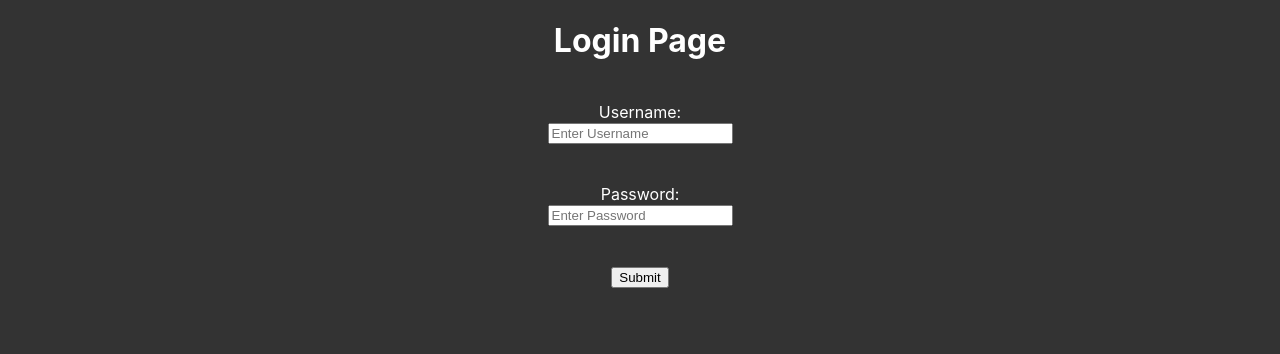
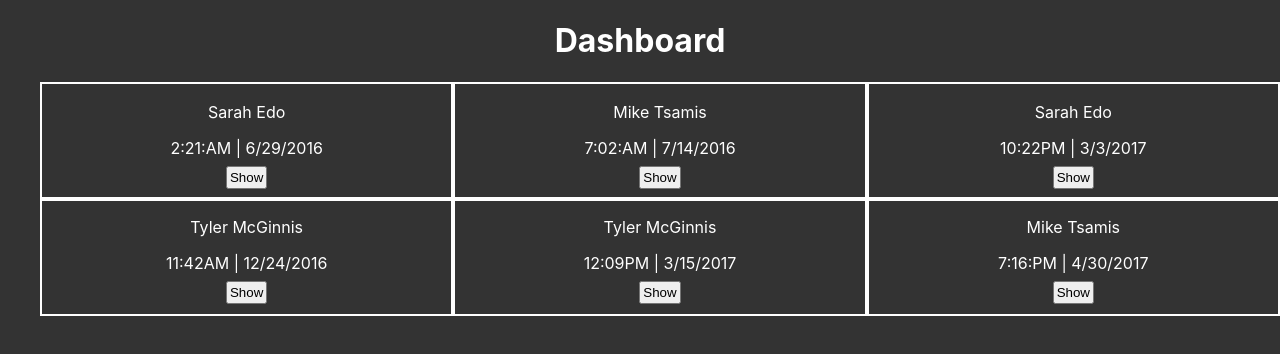
Before and after one commit to djbrownbear/better-bake, a React (Create React App) app: page / in a window 1280 px wide. Shown: the top 354 px of the page. Built offline with nearby package versions, Linux system fonts and the light colour scheme.

Commit message:
feat: start dashboard

```diff
--- a/src/assets/css/index.css
+++ b/src/assets/css/index.css
@@ -5,6 +5,7 @@ html {
 
 body {
   margin: 0;
+  padding: 0;
   font-family: -apple-system, BlinkMacSystemFont, 'Segoe UI', 'Roboto', 'Oxygen',
     'Ubuntu', 'Cantarell', 'Fira Sans', 'Droid Sans', 'Helvetica Neue',
     sans-serif;
@@ -15,6 +16,10 @@ body {
 code {
   font-family: source-code-pro, Menlo, Monaco, Consolas, 'Courier New',
     monospace;
+}
+
+li {
+  list-style: none;
 }
 
 .login-form {
@@ -30,3 +35,58 @@ code {
   margin: 0;
   padding: 20px 0 ;
 }
+
+.poll-wrapper {
+  display: flex;
+  margin: auto;
+  padding: 0;
+  border: 2px solid #fff;
+  justify-content: center;
+  align-items: center;
+  height: 100%;
+}
+
+.polls-flex {
+  display: flex;
+  flex-wrap: wrap;
+}
+
+.poll-item {
+  flex: 1 1 auto;
+  width: 33%;
+}
+
+.polls {
+  margin: 0;
+  padding: 0;
+  display: flex;
+  flex-direction: column;
+  justify-content: center;
+  align-items: center;
+  width: 100%;
+}
+
+.show-poll {
+  margin: 8px 0;
+  padding: 2px;
+}
+
+.poll-header{
+  display: flex;
+  justify-content: space-evenly;
+  align-items: center;
+}
+
+.poll-info {
+  margin: 0;
+  padding: 0;
+  display: flex;
+}
+
+.poll-option {
+  padding: 4px;
+  width: 50%;
+  flex: 1 1 auto;
+  border: 1px solid #fff;
+  border-radius: 8px;
+}
--- a/src/components/App.js
+++ b/src/components/App.js
@@ -2,6 +2,8 @@ import React from 'react';
 import '../assets/css/App.css';
 import LoginPage from './LoginPage';
 import Dashboard from './Dashboard';
+import Poll from './Poll';
+import PollPage from './PollPage';
 import { useEffect } from "react";
 import { handleInitialData } from '../actions/shared';
 import { connect } from 'react-redux';
@@ -14,7 +16,7 @@ const App = (props) => {
 
   return (
     <div className="App">
-      { props.loading === true ? null : <LoginPage /> }
+      { props.loading === true ? null : <Dashboard /> }
     </div>
   );
 }
--- a/src/components/Dashboard.js
+++ b/src/components/Dashboard.js
@@ -1,18 +1,21 @@
 import { connect } from "react-redux";
+import Poll from "./Poll";
 
 const Dashboard = (props) => {
   console.log(props);
 
   return (
   <div>
-    <h3>Dashboard</h3>
-    <ul>
-      {props.pollIds.map((id) => (
-        <li key={id}>
-          <div>Poll ID: {id}</div>
-        </li>
-      ))}
-    </ul>
+    <h1>Dashboard</h1>
+    <div>
+      <ul className="polls-flex">
+        {props.pollIds.map((id) => (
+          <li key={id} className="poll-item">
+            <Poll id={id} />
+          </li>
+        ))}
+      </ul>
+    </div>
   </div>
   );
 };
--- a/src/components/LoginPage.js
+++ b/src/components/LoginPage.js
@@ -12,10 +12,10 @@ const LoginPage = (props) => {
   const handleChange = (e) => {
     // console.log(e.target.value);
     if (e.target.name === "pwd") {
-      let passwordRef = e.target.value;
+      passwordRef.current = e.target.value;
       return passwordRef;
     } else if (e.target.name ==="username") {
-      let usernameRef = e.target.value;
+      usernameRef.current = e.target.value;
       return usernameRef;
     } else {
       return;
--- a/src/components/Poll.js
+++ b/src/components/Poll.js
@@ -1,10 +1,39 @@
 import { connect } from "react-redux";
+import { formatPoll, formatDate } from "../utils/helpers";
 
 const Poll = (props) => {
+
+  console.log(props)
+
+  const toPoll = (e, id) => {
+    e.preventDefault();
+    console.log("Poll is: ", id)
+    // TODO: add navigation to poll
+  }
+
+  if (props.poll === null) {
+    return <p>This poll does not exist</p>;
+  }
+
+  const {
+    avatar,
+    id,
+    name,
+    timestamp,
+  } = props.poll
+
   return (
-    <div>
-      <h3>Poll</h3>
-      <h2>Would you rather...</h2>
+    <div className="poll-wrapper">
+      <div className="polls">
+        <p>{ name }</p>
+        <span>{ formatDate(timestamp) }</span>
+        <button
+          className="show-poll"
+          onClick={(e) => toPoll(e, id) }
+        >
+          Show
+        </button>
+      </div>
     </div>
   )
 };
@@ -14,9 +43,10 @@ const mapStateToProps = ({ authedUser, users, polls }, {id}) => {
 
   return {
     authedUser,
-    poll,
-  }
-
-}
+    poll: poll
+      ? formatPoll(poll, users[poll.author], authedUser)
+      : null,
+  };
+};
 
 export default connect(mapStateToProps)(Poll);
--- a/src/components/PollPage.js
+++ b/src/components/PollPage.js
@@ -0,0 +1,52 @@
+import { connect } from "react-redux";
+import { formatPoll, formatDate } from "../utils/helpers";
+
+const PollPage = (props) => {
+
+  console.log(props)
+
+  if (props.poll === null) {
+    return <p>This poll does not exist</p>;
+  }
+
+  const {
+    avatar,
+    name,
+    optionOne,
+    optionTwo,
+    timestamp,
+  } = props.poll
+
+  return (
+    <div className="poll-wrapper">
+      <div className="poll-header">
+        <img src={avatar} alt={`Avatar of ${name}`} className="avatar" />
+        <h2>Would you rather...</h2>
+        <span>{ formatDate(timestamp) }</span>
+      </div>
+      <div className="poll-info">
+        <div className="poll-option">
+            <p>{optionOne.text}</p>
+            <span>{optionOne.votes.length}</span>
+        </div>
+        <div className="poll-option">
+            <p>{optionTwo.text}</p>
+            <span>{optionOne.votes.length}</span>
+        </div>
+      </div>
+    </div>
+  )
+};
+
+const mapStateToProps = ({ authedUser, users, polls }, {id}) => {
+  const poll = polls[id];
+
+  return {
+    authedUser,
+    poll: poll
+      ? formatPoll(poll, users[poll.author], authedUser)
+      : null,
+  };
+};
+
+export default connect(mapStateToProps)(PollPage);
--- /dev/null
+++ b/src/utils/helpers.js
@@ -0,0 +1,21 @@
+export function formatDate (timestamp) {
+  const d = new Date(timestamp)
+  const time = d.toLocaleTimeString('en-US')
+  return time.substr(0, 5) + time.slice(-2) + ' | ' + d.toLocaleDateString()
+}
+
+export function formatPoll (poll, author, authedUser) {
+  const { id, optionOne, optionTwo, timestamp} = poll
+  const { name, avatarURL } = author
+
+  return {
+    name,
+    id,
+    timestamp,
+    avatar: avatarURL,
+    optionOne,
+    optionTwo,
+    // votes: votes.length,
+    // hasVoted: votes.length,
+  };
+}
```
